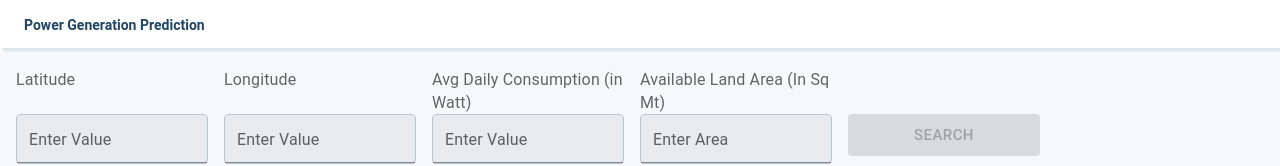
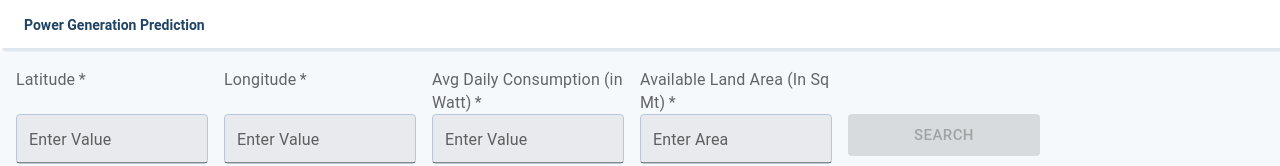
Before and after one commit to EnergAIze/EnergAIzeUINodeApp, a React (Create React App) app in the folder client/: page / in a window 1280 px wide. Shown: the top 166 px of the page. Built offline with nearby package versions, Linux system fonts and the light colour scheme.

Commit message:
required fields

```diff
--- a/client/src/components/InputForm.jsx
+++ b/client/src/components/InputForm.jsx
@@ -69,19 +69,19 @@ export default function InputForm(props) {
     <Box sx={{ p: 2, marginTop: "4px",borderBottom:"1px solid #DDE5ED",background:"#F6F9FC 0% 0% no-repeat padding-box"}}>
       <Grid container xs={12} spacing={2} >
         <Grid item xs={2} sx={{textAlign: "left"}}>
-          <div><FormLabel >Latitude</FormLabel></div>
+          <div><FormLabel required>Latitude</FormLabel></div>
 
         </Grid>
         <Grid item xs={2} sx={{textAlign: "left"}}>
-          <div><FormLabel>Longitude</FormLabel></div>
+          <div><FormLabel required>Longitude</FormLabel></div>
 
         </Grid>
         <Grid item xs={2} sx={{textAlign: "left"}}>
-          <div><FormLabel>Avg Daily Consumption (in Watt)</FormLabel></div>
+          <div><FormLabel required>Avg Daily Consumption (in Watt)</FormLabel></div>
 
         </Grid>
         <Grid item xs={2} sx={{textAlign: "left"}}>
-          <div><FormLabel>Available Land Area (In Sq Mt)</FormLabel></div>
+          <div><FormLabel required>Available Land Area (In Sq Mt)</FormLabel></div>
 
         </Grid>
         <Grid item xs={2}>
```
